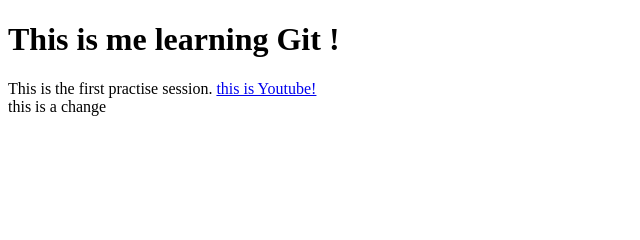
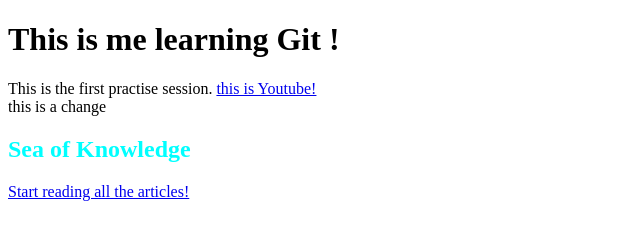
Before and after one commit to ashishchahal/test1, a plain HTML site: page index2.html in a window 1280 px wide. Shown: the whole page, without its empty margins (0-640 px from the left). Drawn offline with Linux system fonts and the light colour scheme.

Commit message:
sea of knowledge added

```diff
--- a/index2.html
+++ b/index2.html
@@ -9,5 +9,7 @@
 
 	<a href="https://youtube.com">this is Youtube!</a>
 	<div>this is a change</div>
+<h2 style="color:aqua;">Sea of Knowledge</h2>
+	<a href="https://medium.com"> Start reading all the articles!</a>
 </body>
 </html>
```
